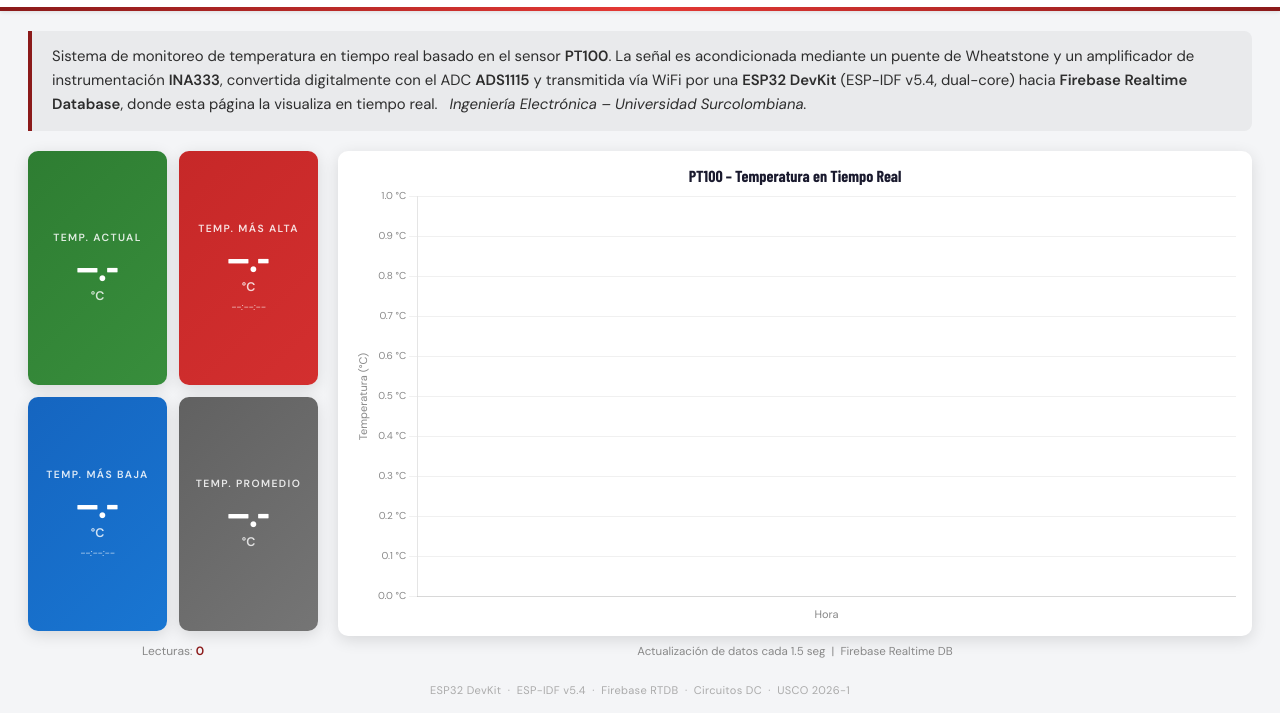
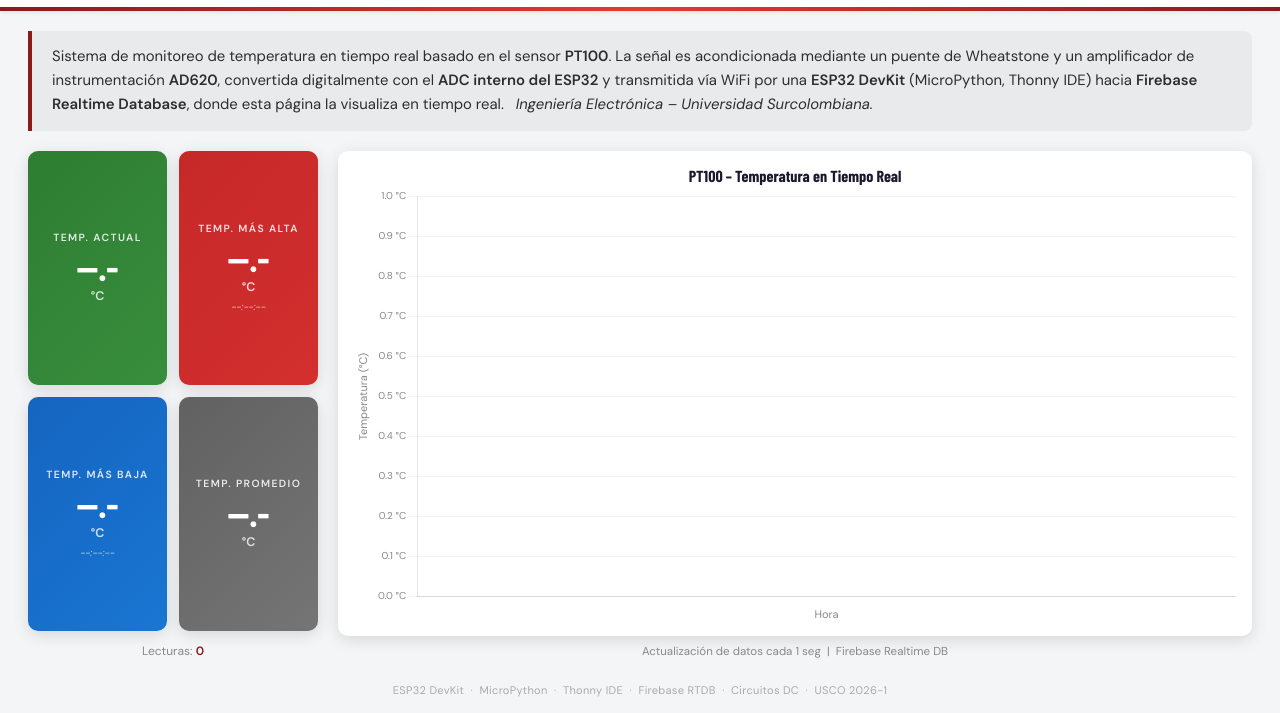
Before and after one commit to dspolan/ProjectDC-web, a plain HTML site: page index.html in a window 1280 px wide. Shown: the part 96-809 px from the top of the page. Drawn offline with nearby package versions, Linux system fonts and the light colour scheme; no server answers; a web font is replaced by a local one.

Commit message:
Update index.html

```diff
--- a/index.html
+++ b/index.html
@@ -64,9 +64,9 @@
     <p>
       Sistema de monitoreo de temperatura en tiempo real basado en el sensor
       <strong>PT100</strong>. La señal es acondicionada mediante un puente de
-      Wheatstone y un amplificador de instrumentación <strong>INA333</strong>,
-      convertida digitalmente con el ADC <strong>ADS1115</strong> y transmitida
-      vía WiFi por una <strong>ESP32 DevKit</strong> (ESP-IDF v5.4, dual-core)
+      Wheatstone y un amplificador de instrumentación <strong>AD620</strong>,
+      convertida digitalmente con el <strong>ADC interno del ESP32</strong> y transmitida
+      vía WiFi por una <strong>ESP32 DevKit</strong> (MicroPython, Thonny IDE)
       hacia <strong>Firebase Realtime Database</strong>, donde esta página la
       visualiza en tiempo real. &nbsp;
       <em>Ingeniería Electrónica – Universidad Surcolombiana.</em>
@@ -121,7 +121,7 @@
       <div class="chart-wrap">
         <canvas id="tempChart"></canvas>
       </div>
-      <p class="chart-caption">Actualización de datos cada 1.5 seg &nbsp;|&nbsp; Firebase Realtime DB</p>
+      <p class="chart-caption">Actualización de datos cada 1 seg &nbsp;|&nbsp; Firebase Realtime DB</p>
     </div>
 
   </main>
@@ -130,8 +130,8 @@
        PIE DE PÁGINA
   ══════════════════════════════════════════════ -->
   <footer class="footer">
-    ESP32 DevKit &nbsp;·&nbsp; ESP-IDF v5.4 &nbsp;·&nbsp;
-    Firebase RTDB &nbsp;·&nbsp; Circuitos DC &nbsp;·&nbsp; USCO 2026-1
+    ESP32 DevKit &nbsp;·&nbsp; MicroPython &nbsp;·&nbsp;
+    Thonny IDE &nbsp;·&nbsp; Firebase RTDB &nbsp;·&nbsp; Circuitos DC &nbsp;·&nbsp; USCO 2026-1
   </footer>
 
   <script src="script.js"></script>
```
